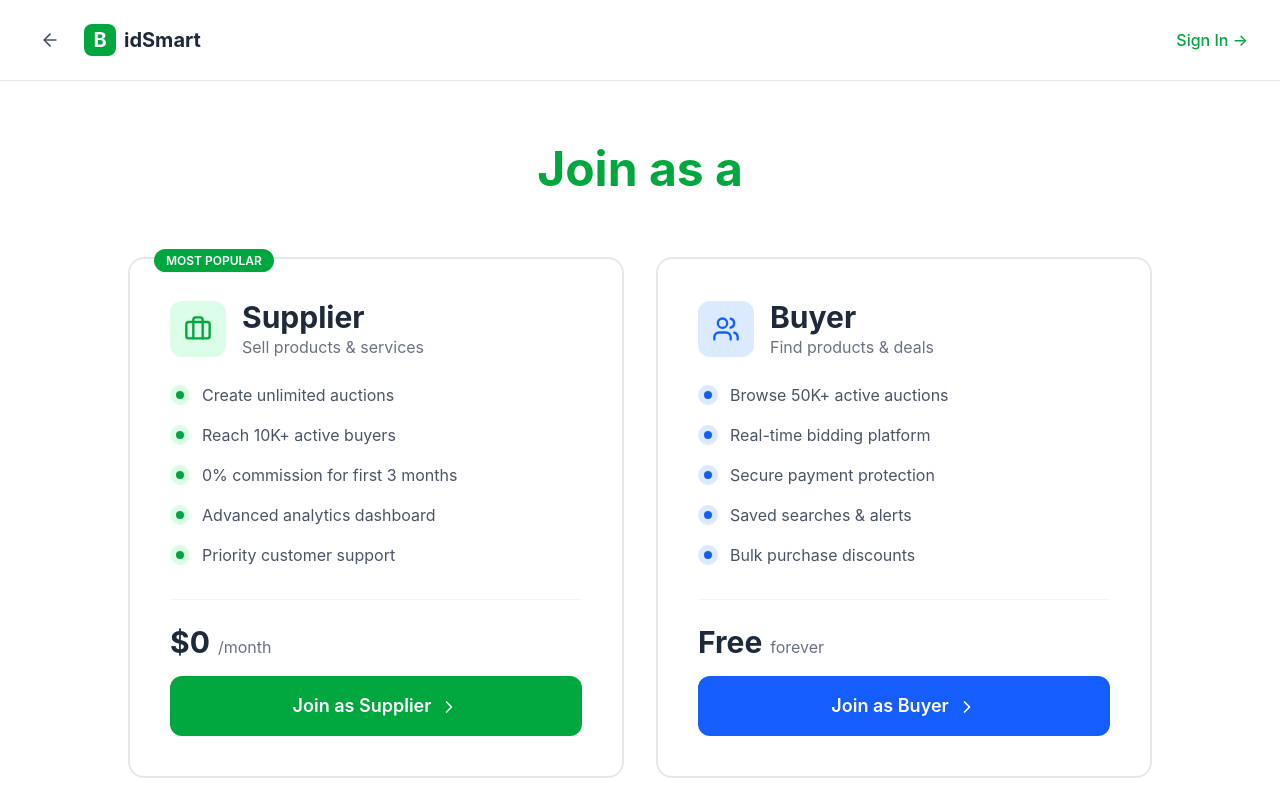
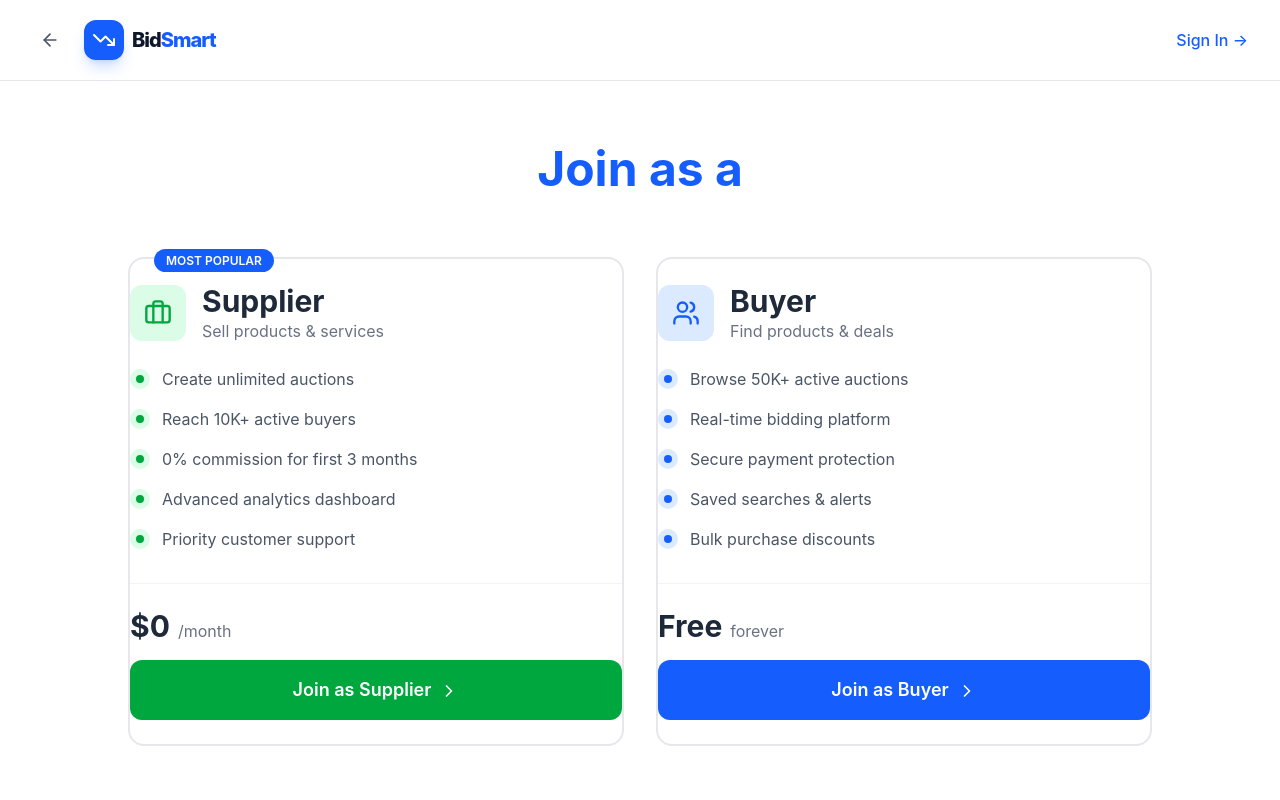
Before and after one commit to faris-dm/Reverse-Action-System, a React (Vite) app in the folder Client/: page /role in a window 1280 px wide. Shown: the top 800 px of the page. Built offline with nearby package versions, Linux system fonts and the light colour scheme.

Commit message:
updated the logo design for more appliling one

```diff
--- a/Client/src/pages/Role.jsx
+++ b/Client/src/pages/Role.jsx
@@ -2,7 +2,7 @@
 import React, { useState } from "react";
 import { Link } from "react-router-dom";
 import {
-  Search,
+  TrendingDown,
   Briefcase,
   Users,
   ChevronRight,
@@ -11,6 +11,7 @@ import {
   Clock,
   Globe,
   ArrowLeft,
+
 } from "lucide-react";
 
 const Role = () => {
@@ -30,18 +31,33 @@ const Role = () => {
               >
                 <ArrowLeft className="w-5 h-5 text-gray-600" />
               </button>
-              <div className="flex items-center gap-2">
+              {/* <div className="flex items-center gap-2">
                 <div className="w-8 h-8 bg-green-600 rounded-lg flex items-center justify-center">
                   <span className="text-white font-bold text-xl">B</span>
                 </div>
                 <span className="text-xl font-bold text-gray-800">idSmart</span>
+              </div> */}
+
+              {/* added */}
+              <div
+                className="flex items-center space-x-2 cursor-pointer group"
+                onClick={() => window.scrollTo({ top: 0, behavior: "smooth" })}
+              >
+                <div className="w-10 h-10 bg-blue-600 rounded-xl flex items-center justify-center shadow-lg shadow-blue-600/20 group-hover:rotate-6 transition-transform">
+                  <TrendingDown className="text-white w-6 h-6" />
+                </div>
+                <span className="text-xl font-extrabold tracking-tighter text-slate-900">
+                  Bid<span className="text-blue-600">Smart</span>
+                </span>
               </div>
+
+              {/* added */}
             </div>
 
             {/* Right side - Sign in link */}
             <Link
               to="/login"
-              className="text-green-600 hover:text-green-700 font-medium text-sm sm:text-base"
+              className="text-blue-600  hover:text-blue-700 font-medium text-sm sm:text-base"
             >
               <span>Sign In →</span>
             </Link>
@@ -53,7 +69,7 @@ const Role = () => {
       <main className="max-w-7xl mx-auto px-4 sm:px-6 lg:px-8 py-8 sm:py-12 lg:py-16">
         {/* Heading Section */}
         <div className="text-center mb-8 sm:mb-12 lg:mb-16">
-          <h1 className="text-3xl sm:text-4xl lg:text-5xl font-bold text-green-600 mb-4">
+          <h1 className="text-3xl sm:text-4xl lg:text-5xl font-bold text-blue-600  mb-4">
             Join as a
             {/* <span className="text-green-600">Supplier</span> or{" "}
             <span className="text-blue-600">Buyer</span> */}
@@ -75,12 +91,12 @@ const Role = () => {
           >
             {/* Popular tag */}
             <div className="absolute -top-3 left-6">
-              <span className="bg-green-600 text-white text-xs font-semibold px-3 py-1 rounded-full">
+              <span className="bg-blue-600 text-white text-xs font-semibold px-3 py-1 rounded-full">
                 MOST POPULAR
               </span>
             </div>
 
-            <div className="p-6 sm:p-8 lg:p-10">
+            <Link to="/supplierform" className="p-6 sm:p-8 lg:p-10">
               {/* Icon and Title */}
               <div className="flex items-center gap-4 mb-6">
                 <div className="w-14 h-14 bg-green-100 rounded-xl flex items-center justify-center">
@@ -121,14 +137,14 @@ const Role = () => {
                   <span className="text-gray-500">/month</span>
                 </div>
 
-                <Link to="/supplerform">
+                <Link to="/supplierform">
                   <button className="w-full bg-green-600 hover:bg-green-700 text-white font-semibold py-4 px-6 rounded-xl transition-all transform hover:scale-[1.02] active:scale-[0.98] text-lg">
                     Join as Supplier
                     <ChevronRight className="inline ml-2 w-5 h-5" />
                   </button>
                 </Link>
               </div>
-            </div>
+            </Link>
           </div>
 
           {/* Buyer Card */}
@@ -142,7 +158,7 @@ const Role = () => {
             onMouseEnter={() => setHoveredRole("buyer")}
             onMouseLeave={() => setHoveredRole(null)}
           >
-            <div className="p-6 sm:p-8 lg:p-10">
+            <Link to="/buyerform" className="p-6 sm:p-8 lg:p-10">
               {/* Icon and Title */}
               <div className="flex items-center gap-4 mb-6">
                 <div className="w-14 h-14 bg-blue-100 rounded-xl flex items-center justify-center">
@@ -189,7 +205,7 @@ const Role = () => {
                   </button>
                 </Link>
               </div>
-            </div>
+            </Link>
           </div>
         </div>
 
```
